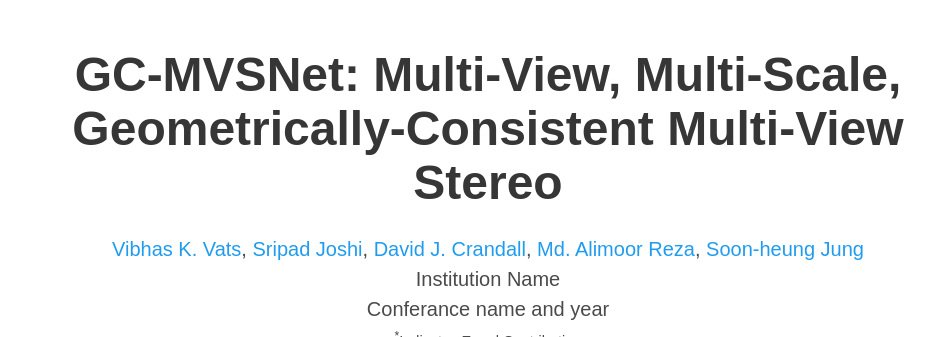
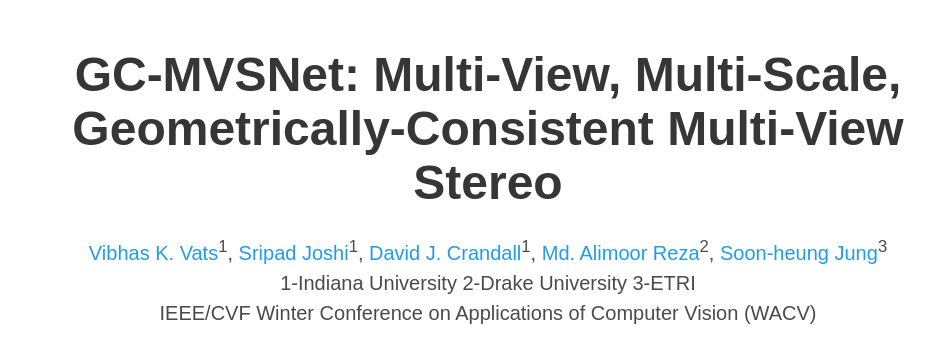
Before and after one commit to vkvats/GCMVSNet-page, a plain HTML site: page index.html in a window 1280 px wide. Shown: the top 337 px of the page, without its empty margins (152-1095 px from the left). Drawn offline with nearby package versions, Linux system fonts and the light colour scheme; some icons are missing; a web font is replaced by a local one.

Commit message:
Update index.html

```diff
--- a/index.html
+++ b/index.html
@@ -56,21 +56,21 @@
             <div class="is-size-5 publication-authors">
               <!-- Paper authors -->
               <span class="author-block">
-                <a href="https://www.linkedin.com/in/vibhasvats/" target="_blank">Vibhas K. Vats</a>,</span>
+                <a href="https://www.linkedin.com/in/vibhasvats/" target="_blank">Vibhas K. Vats</a><sup>1</sup>,</span>
                 <span class="author-block">
-                  <a href="SECOND AUTHOR PERSONAL LINK" target="_blank">Sripad Joshi</a>,</span>
+                  <a href="SECOND AUTHOR PERSONAL LINK" target="_blank">Sripad Joshi</a><sup>1</sup>,</span>
                   <span class="author-block">
-                    <a href="THIRD AUTHOR PERSONAL LINK" target="_blank">David J. Crandall</a>,</span>
+                    <a href="THIRD AUTHOR PERSONAL LINK" target="_blank">David J. Crandall</a><sup>1</sup>,</span>
                     <span class="author-block">
-                      <a href="FOURTH AUTHOR PERSONAL LINK" target="_blank">Md. Alimoor Reza</a>,</span>
+                      <a href="FOURTH AUTHOR PERSONAL LINK" target="_blank">Md. Alimoor Reza</a><sup>2</sup>,</span>
                       <span class="author-block">
-                        <a href="FIFTH AUTHOR PERSONAL LINK" target="_blank">Soon-heung Jung</a>
+                        <a href="FIFTH AUTHOR PERSONAL LINK" target="_blank">Soon-heung Jung</a><sup>3</sup>
                   </span>
                   </div>
 
                   <div class="is-size-5 publication-authors">
-                    <span class="author-block">Institution Name<br>Conferance name and year</span>
-                    <span class="eql-cntrb"><small><br><sup>*</sup>Indicates Equal Contribution</small></span>
+                    <span class="author-block">1-Indiana University 2-Drake University 3-ETRI<br>IEEE/CVF Winter Conference on Applications of Computer Vision (WACV)</span>
+<!--                     <span class="eql-cntrb"><small><br><sup>*</sup>Indicates Equal Contribution</small></span> -->
                   </div>
 
                   <div class="column has-text-centered">
```
